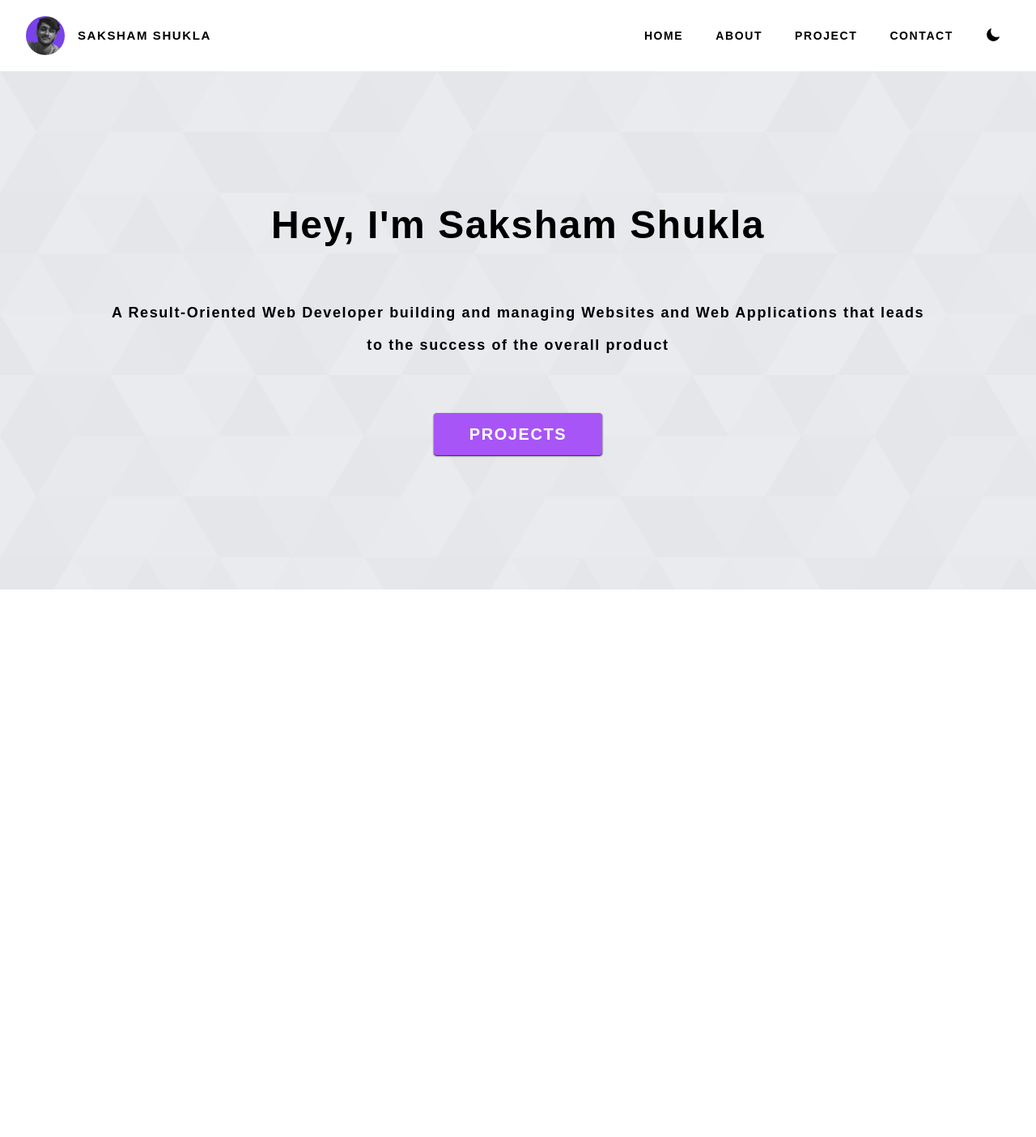
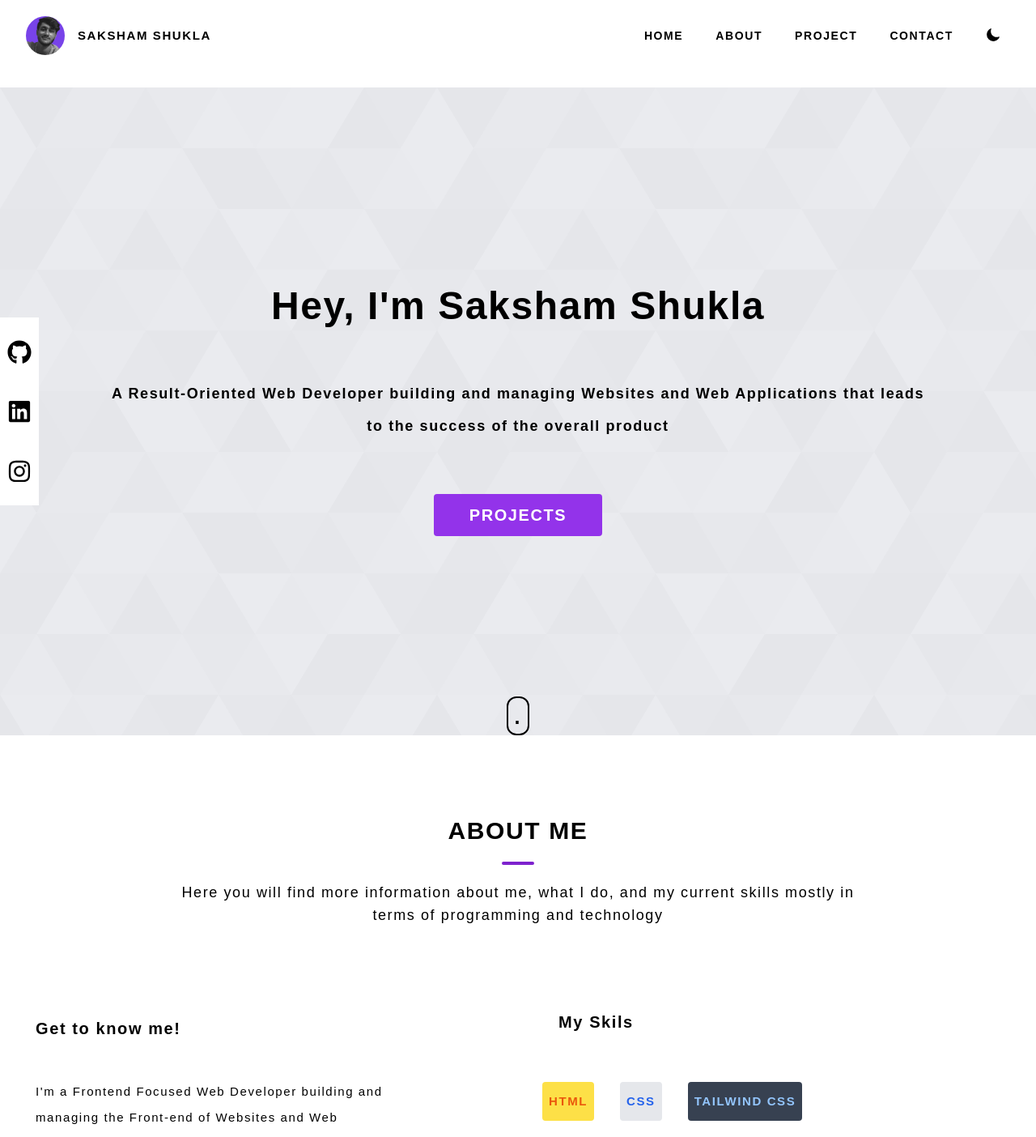
Before and after one commit to Saksham-Shukla-05/personal-portfolio-, a React (Create React App) app: page / in a window 1280 px wide. Shown: the top 1404 px of the page at 81% size. Before the commit the page ends 800 px from the top, so only its background shows below. Built offline with nearby package versions, Linux system fonts and the light colour scheme.

Commit message:
Added About us Sections and made some styling changes as well

```diff
--- a/src/App.js
+++ b/src/App.js
@@ -1,6 +1,8 @@
 import { GiHamburgerMenu } from "react-icons/gi";
 import { IoMoon } from "react-icons/io5";
 import profileImg from "./Images/profile-img.jpg";
+import commonBg from "./svgs/common-bg.svg";
+import { FaGithub, FaLinkedin, FaInstagram } from "react-icons/fa";
 import { useEffect, useState } from "react";
 import { IoMdSunny } from "react-icons/io";
 
@@ -11,9 +13,17 @@ function App() {
   }
   return (
     <div className="w-full  h-screen">
-      <NavBar isDark={isDark} handleIsDark={handleIsDark} />
-      <HeroSection isDark={isDark} handleIsDark={handleIsDark} />
-      {/* <HeroSection /> */}
+      <div
+        className={
+          isDark
+            ? `flex flex-col gap-0 md:gap-5 bg-black`
+            : `flex flex-col gap-0 md:gap-5 bg-white`
+        }
+      >
+        <NavBar isDark={isDark} handleIsDark={handleIsDark} />
+        <HeroSection isDark={isDark} />
+        <AboutMe isDark={isDark} />
+      </div>
     </div>
   );
 }
@@ -40,8 +50,8 @@ function NavBar({ isDark, handleIsDark }) {
       <nav
         className={
           isDark
-            ? "tracking-widest bg-black text-white px-4 py-5 md:px-8 md:py-5 flex justify-between items-center w-full h-auto"
-            : "tracking-widest px-4 py-5 md:px-8 md:py-5 flex justify-between items-center w-full h-auto"
+            ? "tracking-widest sticky top-0 z-50  bg-black text-white px-4 py-5 md:px-8 md:py-5 flex justify-between items-center w-full h-auto"
+            : "tracking-widest sticky top-0 z-50 bg-white  px-4 py-5 md:px-8 md:py-5 flex justify-between items-center w-full h-auto"
         }
       >
         <div className="cursor-pointer transition-colors duration-300 hover:text-purple-600 flex gap-4 justify-between items-center ">
@@ -91,8 +101,8 @@ function NavBar({ isDark, handleIsDark }) {
       <div
         className={
           openMenu
-            ? "opacity-100 w-full z-50 absolute visible transition-opacity duration-500"
-            : "opacity-0  w-full z-50 absolute invisible transition-invisible duration-500"
+            ? "opacity-100 w-full z-50 fixed top-20 visible transition-opacity duration-500"
+            : "opacity-0  w-full z-50 fixed top-20 invisible transition-invisible duration-500"
         }
       >
         <ul
@@ -125,118 +135,24 @@ function NavBar({ isDark, handleIsDark }) {
   );
 }
 
-function HeroSection({ isDark, handleIsDark }) {
+function HeroSection({ isDark }) {
   return (
-    <div className="relative  h-[80%] text-black">
-      <svg xmlns="http://www.w3.org/2000/svg" height={"100%"} width="100%">
-        <defs>
-          <linearGradient
-            id="a"
-            gradientUnits="userSpaceOnUse"
-            x1="0"
-            x2="0"
-            y1="0"
-            y2="100%"
-            gradientTransform="rotate(240)"
-          >
-            <stop offset="0" stop-color="#ffffff" />
-            <stop offset="1" stop-color="#ffffff" />
-          </linearGradient>
-          <pattern
-            patternUnits="userSpaceOnUse"
-            id="b"
-            width="540"
-            height="450"
-            x="0"
-            y="0"
-            viewBox="0 0 1080 900"
-          >
-            <g fill-opacity="0.1">
-              <polygon fill="#444" points="90 150 0 300 180 300" />
-              <polygon points="90 150 180 0 0 0" />
-              <polygon fill="#AAA" points="270 150 360 0 180 0" />
-              <polygon fill="#DDD" points="450 150 360 300 540 300" />
-              <polygon fill="#999" points="450 150 540 0 360 0" />
-              <polygon points="630 150 540 300 720 300" />
-              <polygon fill="#DDD" points="630 150 720 0 540 0" />
-              <polygon fill="#444" points="810 150 720 300 900 300" />
-              <polygon fill="#FFF" points="810 150 900 0 720 0" />
-              <polygon fill="#DDD" points="990 150 900 300 1080 300" />
-              <polygon fill="#444" points="990 150 1080 0 900 0" />
-              <polygon fill="#DDD" points="90 450 0 600 180 600" />
-              <polygon points="90 450 180 300 0 300" />
-              <polygon fill="#666" points="270 450 180 600 360 600" />
-              <polygon fill="#AAA" points="270 450 360 300 180 300" />
-              <polygon fill="#DDD" points="450 450 360 600 540 600" />
-              <polygon fill="#999" points="450 450 540 300 360 300" />
-              <polygon fill="#999" points="630 450 540 600 720 600" />
-              <polygon fill="#FFF" points="630 450 720 300 540 300" />
-              <polygon points="810 450 720 600 900 600" />
-              <polygon fill="#DDD" points="810 450 900 300 720 300" />
-              <polygon fill="#AAA" points="990 450 900 600 1080 600" />
-              <polygon fill="#444" points="990 450 1080 300 900 300" />
-              <polygon fill="#222" points="90 750 0 900 180 900" />
-              <polygon points="270 750 180 900 360 900" />
-              <polygon fill="#DDD" points="270 750 360 600 180 600" />
-              <polygon points="450 750 540 600 360 600" />
-              <polygon points="630 750 540 900 720 900" />
-              <polygon fill="#444" points="630 750 720 600 540 600" />
-              <polygon fill="#AAA" points="810 750 720 900 900 900" />
-              <polygon fill="#666" points="810 750 900 600 720 600" />
-              <polygon fill="#999" points="990 750 900 900 1080 900" />
-              <polygon fill="#999" points="180 0 90 150 270 150" />
-              <polygon fill="#444" points="360 0 270 150 450 150" />
-              <polygon fill="#FFF" points="540 0 450 150 630 150" />
-              <polygon points="900 0 810 150 990 150" />
-              <polygon fill="#222" points="0 300 -90 450 90 450" />
-              <polygon fill="#FFF" points="0 300 90 150 -90 150" />
-              <polygon fill="#FFF" points="180 300 90 450 270 450" />
-              <polygon fill="#666" points="180 300 270 150 90 150" />
-              <polygon fill="#222" points="360 300 270 450 450 450" />
-              <polygon fill="#FFF" points="360 300 450 150 270 150" />
-              <polygon fill="#444" points="540 300 450 450 630 450" />
-              <polygon fill="#222" points="540 300 630 150 450 150" />
-              <polygon fill="#AAA" points="720 300 630 450 810 450" />
-              <polygon fill="#666" points="720 300 810 150 630 150" />
-              <polygon fill="#FFF" points="900 300 810 450 990 450" />
-              <polygon fill="#999" points="900 300 990 150 810 150" />
-              <polygon points="0 600 -90 750 90 750" />
-              <polygon fill="#666" points="0 600 90 450 -90 450" />
-              <polygon fill="#AAA" points="180 600 90 750 270 750" />
-              <polygon fill="#444" points="180 600 270 450 90 450" />
-              <polygon fill="#444" points="360 600 270 750 450 750" />
-              <polygon fill="#999" points="360 600 450 450 270 450" />
-              <polygon fill="#666" points="540 600 630 450 450 450" />
-              <polygon fill="#222" points="720 600 630 750 810 750" />
-              <polygon fill="#FFF" points="900 600 810 750 990 750" />
-              <polygon fill="#222" points="900 600 990 450 810 450" />
-              <polygon fill="#DDD" points="0 900 90 750 -90 750" />
-              <polygon fill="#444" points="180 900 270 750 90 750" />
-              <polygon fill="#FFF" points="360 900 450 750 270 750" />
-              <polygon fill="#AAA" points="540 900 630 750 450 750" />
-              <polygon fill="#FFF" points="720 900 810 750 630 750" />
-              <polygon fill="#222" points="900 900 990 750 810 750" />
-              <polygon fill="#222" points="1080 300 990 450 1170 450" />
-              <polygon fill="#FFF" points="1080 300 1170 150 990 150" />
-              <polygon points="1080 600 990 750 1170 750" />
-              <polygon fill="#666" points="1080 600 1170 450 990 450" />
-              <polygon fill="#DDD" points="1080 900 1170 750 990 750" />
-            </g>
-          </pattern>
-        </defs>
-        <rect x="0" y="0" fill="url(#a)" width="100%" height="100%" />
-        <rect x="0" y="0" fill="url(#b)" width="100%" height="100%" />
-      </svg>
+    <div
+      style={{ backgroundImage: `url(${commonBg})` }}
+      className="h-screen relative  bg-cover bg-center  border-black w-full"
+    >
+      <div className="absolute  pointer-events-none h-full w-full inset-0 z-0 bg-gray-300 bg-opacity-0 "></div>
+
       <div
         className={
           isDark
-            ? "tracking-widest flex flex-col justify-center items-center absolute top-0 h-full w-full text-white bg-black bg-opacity-90"
-            : "tracking-widest flex flex-col justify-center items-center absolute top-0 h-full w-full bg-gray-200 bg-opacity-80"
+            ? "tracking-widest  flex flex-col justify-center items-center  h-[100%] w-full text-white bg-black bg-opacity-90"
+            : "tracking-widest  flex flex-col justify-center items-center  h-[100%] w-full bg-gray-200 bg-opacity-80"
         }
       >
         <div
           className={
-            "h-full w-full gap-8 md:gap-12 flex flex-col justify-center items-center"
+            "h-full w-full -mt-5 md:mt-0 gap-8 md:gap-12 flex flex-col justify-center items-center"
           }
         >
           <div className="p-2">
@@ -251,9 +167,43 @@ function HeroSection({ isDark, handleIsDark }) {
             </p>
           </div>
           <div className="hover:-translate-y-3 transition-transform duration-500 ease-in-out p-2 w-56 opacity-100">
-            <button className="font-semibold w-full p-3 rounded text-sm md:text-xl text-white shadow-sm shadow-black bg-purple-500">
+            <button className="font-semibold w-full p-3 rounded text-sm md:text-xl text-white  bg-purple-600">
               PROJECTS
             </button>
+          </div>
+          <div className="absolute h-64  w-12 py-3 bottom-50 left-0">
+            <div
+              className={
+                isDark
+                  ? "hidden lg:flex flex-col h-full w-full  justify-evenly items-center gap-4 bg-black text-white"
+                  : "hidden lg:flex flex-col h-full w-full  justify-evenly items-center gap-4 bg-white text-black"
+              }
+            >
+              <div className="w-full flex justify-center  hover:-translate-y-2 transition-transform transition-delay-500 ease-in-out cursor-pointer">
+                <FaGithub
+                  size={30}
+                  className="hover:text-purple-600 transition-colors trasition-delay-300"
+                />
+              </div>
+              <div className="w-full flex justify-center hover:-translate-y-2 transition-transform transition-delay-300 ease-in cursor-pointer">
+                <FaLinkedin
+                  size={30}
+                  className="hover:text-purple-600 transition-colors trasition-delay-300"
+                />
+              </div>
+              <div className="w-full flex justify-center hover:-translate-y-2 transition-transform transition-delay-300 ease-in cursor-pointer">
+                <FaInstagram
+                  size={30}
+                  className="hover:text-purple-600 transition-colors trasition-delay-300"
+                />
+              </div>
+            </div>
+          </div>
+
+          <div className="h-12 w-7 absolute bottom-0 rounded-xl border-solid border-2 border-black">
+            <div className="relative animation-dotMove ">
+              <span className="text-4xl absolute top-0 left-1.5 ">.</span>
+            </div>
           </div>
         </div>
       </div>
@@ -261,4 +211,276 @@ function HeroSection({ isDark, handleIsDark }) {
   );
 }
 
+function AboutMe({ isDark }) {
+  return (
+    <div
+      className={
+        isDark
+          ? `mt-16 md:mt-20 tracking-widest h-fit w-full gap-5 md:gap-0 flex flex-col items-center bg-black text-white`
+          : `mt-16 md:mt-20 tracking-widest h-fit w-full gap-5 md:gap-0 flex flex-col items-center`
+      }
+    >
+      <div className="mb-2 md:mb-12 flex flex-col items-center gap-5">
+        <h2 className="text-2xl md:text-3xl uppercase font-bold">about me</h2>
+        <div className="border-solid border-2 rounded-2xl border-purple-700 w-10"></div>
+        <p className="text-[15px] md:text-lg w-[90%] lg:w-[70%] text-center">
+          Here you will find more information about me, what I do, and my
+          current skills mostly in terms of programming and technology
+        </p>
+      </div>
+
+      <div className="mt-5 gap-4 md:gap-3 w-full  flex flex-col lg:flex-row justify-between">
+        <div className="p-3 md:p-6 flex flex-col gap-7 flex-1">
+          <div className="p-2 md:p-5 font-bold text-[18px] md:text-xl">
+            Get to know me!
+          </div>
+          <div className="px-2 md:px-5 w-full lg:max-w-lg  flex-col flex gap-4 text-[15px]  ">
+            <p className="text-[14px] font-medium md:font-normal md:text-[15px] leading-7 md:leading-8">
+              I'm a Frontend Focused Web Developer building and managing the
+              Front-end of Websites and Web Applications that leads to the
+              success of the overall product. Check out some of my work in the
+              Projects section.
+            </p>
+            <p className="text-[14px] md:text-[15px] leading-7">
+              I also like sharing content related to the stuff that I have
+              learned over the years in Web Development so it can help other
+              people of the Dev Community. Feel free to Connect or Follow me on
+              my Linkedin and Instagram where I post useful content related to
+              Web Development and Programming
+            </p>
+
+            <p className="text-[14px] md:text-[15px] leading-7">
+              I'm open to Job opportunities where I can contribute, learn and
+              grow. If you have a good opportunity that matches my skills and
+              experience then don't hesitate to contact me.
+            </p>
+          </div>
+          <div className="px-2 md:px-5">
+            <button className=" text-sm hover:-translate-y-2 transition-transform ease-in trasition-delay-300 bg-purple-700 text-white p-2 rounded">
+              CONTACT
+            </button>
+          </div>
+        </div>
+
+        <div className="p-4  flex flex-col flex-1">
+          <div className="p-2 md:p-5 px-2 font-bold text-[18px] md:text-xl">
+            My Skils
+          </div>
+          <div className="py-10 w-full md:w-[75%] flex gap-6 md:gap-8 flex-wrap">
+            <Skills
+              customeClass={
+                "w-fit h-12 flex items-center text-orange-600 bg-yellow-300"
+              }
+            >
+              HTMl
+            </Skills>
+            <Skills
+              customeClass={
+                "w-fit h-12 flex items-center text-blue-600 bg-gray-200"
+              }
+            >
+              CSS
+            </Skills>
+            <Skills
+              customeClass={
+                "w-fit h-12 flex items-center text-blue-300 bg-gray-700"
+              }
+            >
+              Tailwind CSS
+            </Skills>
+            <Skills
+              customeClass={
+                "w-fit h-12 flex items-center text-yellow-500 bg-gray-800"
+              }
+            >
+              javaScript
+            </Skills>
+            <Skills
+              customeClass={
+                "w-fit h-12 flex items-center text-blue-700 bg-gray-700"
+              }
+            >
+              React
+            </Skills>
+            <Skills
+              customeClass={
+                "w-fit h-12 flex items-center text-red-500 bg-gray-200"
+              }
+            >
+              GIt
+            </Skills>
+            <Skills
+              customeClass={
+                "w-fit h-12 flex items-center text-black bg-gray-200"
+              }
+            >
+              Github
+            </Skills>
+            <Skills
+              customeClass={
+                "w-fit h-12 flex items-center text-teal-500 bg-gray-100"
+              }
+            >
+              Responsive Design
+            </Skills>
+            <Skills
+              customeClass={
+                "w-fit h-12 flex items-center text-green-500 bg-gray-100"
+              }
+            >
+              SEO
+            </Skills>
+          </div>
+        </div>
+      </div>
+    </div>
+  );
+}
+
+function Skills({ children, customeClass }) {
+  return (
+    <div
+      className={`shadow-sm shadow-white font-bold text-sm md:text-[15px] rounded uppercase p-2 ${customeClass}`}
+    >
+      {children}
+    </div>
+  );
+}
+
 export default App;
+
+// function HeroSection({ isDark }) {
+//   return (
+//     <div className="relative min-h-fit border-2 border-solid border-black w-full text-black">
+//       <svg xmlns="http://www.w3.org/2000/svg" height={"100%"} width={"100%"}>
+//         <defs>
+//           <linearGradient
+//             id="a"
+//             gradientUnits="userSpaceOnUse"
+//             x1="0"
+//             x2="0"
+//             y1="0"
+//             y2="100%"
+//             gradientTransform="rotate(240)"
+//           >
+//             <stop offset="0" stop-color="#ffffff" />
+//             <stop offset="1" stop-color="#ffffff" />
+//           </linearGradient>
+//           <pattern
+//             patternUnits="userSpaceOnUse"
+//             id="b"
+//             width="540"
+//             height="450"
+//             x="0"
+//             y="0"
+//             viewBox="0 0 1080 900"
+//           >
+//             <g fill-opacity="0.1">
+//               <polygon fill="#444" points="90 150 0 300 180 300" />
+//               <polygon points="90 150 180 0 0 0" />
+//               <polygon fill="#AAA" points="270 150 360 0 180 0" />
+//               <polygon fill="#DDD" points="450 150 360 300 540 300" />
+//               <polygon fill="#999" points="450 150 540 0 360 0" />
+//               <polygon points="630 150 540 300 720 300" />
+//               <polygon fill="#DDD" points="630 150 720 0 540 0" />
+//               <polygon fill="#444" points="810 150 720 300 900 300" />
+//               <polygon fill="#FFF" points="810 150 900 0 720 0" />
+//               <polygon fill="#DDD" points="990 150 900 300 1080 300" />
+//               <polygon fill="#444" points="990 150 1080 0 900 0" />
+//               <polygon fill="#DDD" points="90 450 0 600 180 600" />
+//               <polygon points="90 450 180 300 0 300" />
+//               <polygon fill="#666" points="270 450 180 600 360 600" />
+//               <polygon fill="#AAA" points="270 450 360 300 180 300" />
+//               <polygon fill="#DDD" points="450 450 360 600 540 600" />
+//               <polygon fill="#999" points="450 450 540 300 360 300" />
+//               <polygon fill="#999" points="630 450 540 600 720 600" />
+//               <polygon fill="#FFF" points="630 450 720 300 540 300" />
+//               <polygon points="810 450 720 600 900 600" />
+//               <polygon fill="#DDD" points="810 450 900 300 720 300" />
+//               <polygon fill="#AAA" points="990 450 900 600 1080 600" />
+//               <polygon fill="#444" points="990 450 1080 300 900 300" />
+//               <polygon fill="#222" points="90 750 0 900 180 900" />
+//               <polygon points="270 750 180 900 360 900" />
+//               <polygon fill="#DDD" points="270 750 360 600 180 600" />
+//               <polygon points="450 750 540 600 360 600" />
+//               <polygon points="630 750 540 900 720 900" />
+//               <polygon fill="#444" points="630 750 720 600 540 600" />
+//               <polygon fill="#AAA" points="810 750 720 900 900 900" />
+//               <polygon fill="#666" points="810 750 900 600 720 600" />
+//               <polygon fill="#999" points="990 750 900 900 1080 900" />
+//               <polygon fill="#999" points="180 0 90 150 270 150" />
+//               <polygon fill="#444" points="360 0 270 150 450 150" />
+//               <polygon fill="#FFF" points="540 0 450 150 630 150" />
+//               <polygon points="900 0 810 150 990 150" />
+//               <polygon fill="#222" points="0 300 -90 450 90 450" />
+//               <polygon fill="#FFF" points="0 300 90 150 -90 150" />
+//               <polygon fill="#FFF" points="180 300 90 450 270 450" />
+//               <polygon fill="#666" points="180 300 270 150 90 150" />
+//               <polygon fill="#222" points="360 300 270 450 450 450" />
+//               <polygon fill="#FFF" points="360 300 450 150 270 150" />
+//               <polygon fill="#444" points="540 300 450 450 630 450" />
+//               <polygon fill="#222" points="540 300 630 150 450 150" />
+//               <polygon fill="#AAA" points="720 300 630 450 810 450" />
+//               <polygon fill="#666" points="720 300 810 150 630 150" />
+//               <polygon fill="#FFF" points="900 300 810 450 990 450" />
+//               <polygon fill="#999" points="900 300 990 150 810 150" />
+//               <polygon points="0 600 -90 750 90 750" />
+//               <polygon fill="#666" points="0 600 90 450 -90 450" />
+//               <polygon fill="#AAA" points="180 600 90 750 270 750" />
+//               <polygon fill="#444" points="180 600 270 450 90 450" />
+//               <polygon fill="#444" points="360 600 270 750 450 750" />
+//               <polygon fill="#999" points="360 600 450 450 270 450" />
+//               <polygon fill="#666" points="540 600 630 450 450 450" />
+//               <polygon fill="#222" points="720 600 630 750 810 750" />
+//               <polygon fill="#FFF" points="900 600 810 750 990 750" />
+//               <polygon fill="#222" points="900 600 990 450 810 450" />
+//               <polygon fill="#DDD" points="0 900 90 750 -90 750" />
+//               <polygon fill="#444" points="180 900 270 750 90 750" />
+//               <polygon fill="#FFF" points="360 900 450 750 270 750" />
+//               <polygon fill="#AAA" points="540 900 630 750 450 750" />
+//               <polygon fill="#FFF" points="720 900 810 750 630 750" />
+//               <polygon fill="#222" points="900 900 990 750 810 750" />
+//               <polygon fill="#222" points="1080 300 990 450 1170 450" />
+//               <polygon fill="#FFF" points="1080 300 1170 150 990 150" />
+//               <polygon points="1080 600 990 750 1170 750" />
+//               <polygon fill="#666" points="1080 600 1170 450 990 450" />
+//               <polygon fill="#DDD" points="1080 900 1170 750 990 750" />
+//             </g>
+//           </pattern>
+//         </defs>
+//         <rect x="0" y="0" fill="url(#a)" width="100%" height="100%" />
+//         <rect x="0" y="0" fill="url(#b)" width="100%" height="100%" />
+//       </svg>
+// <div
+//   className={
+//     isDark
+//       ? "tracking-widest flex flex-col justify-center items-center absolute top-0 h-[100%] w-full text-white bg-black bg-opacity-90"
+//       : "tracking-widest flex flex-col justify-center items-center absolute top-0 h-[100%] w-full bg-gray-200 bg-opacity-80"
+//   }
+// >
+//   <div
+//     className={
+//       "h-full w-full gap-8 md:gap-12 flex flex-col justify-center items-center"
+//     }
+//   >
+//     <div className="p-2">
+//       <p className="text-center text-3xl md:text-4xl lg:text-5xl font-bold">
+//         Hey, I'm Saksham Shukla
+//       </p>
+//     </div>
+//     <div className="p-2 w-full lg:w-[80%] text-center">
+//       <p className="text-[15px] md:leading-10 md:text-[18px] font-semibold">
+//         A Result-Oriented Web Developer building and managing Websites and
+//         Web Applications that leads to the success of the overall product
+//       </p>
+//     </div>
+//     <div className="hover:-translate-y-3 transition-transform duration-500 ease-in-out p-2 w-56 opacity-100">
+//       <button className="font-semibold w-full p-3 rounded text-sm md:text-xl text-white shadow-sm shadow-black bg-purple-500">
+//         PROJECTS
+//       </button>
+//     </div>
+//   </div>
+// </div>
+// </div>
+//   );
+// }
--- a/src/index.css
+++ b/src/index.css
@@ -8,3 +8,9 @@
     box-sizing: border-box;
     font-family: sans-serif;
 }
+
+html,
+body {
+    height: 100%;
+    width: 100%;
+}
```
